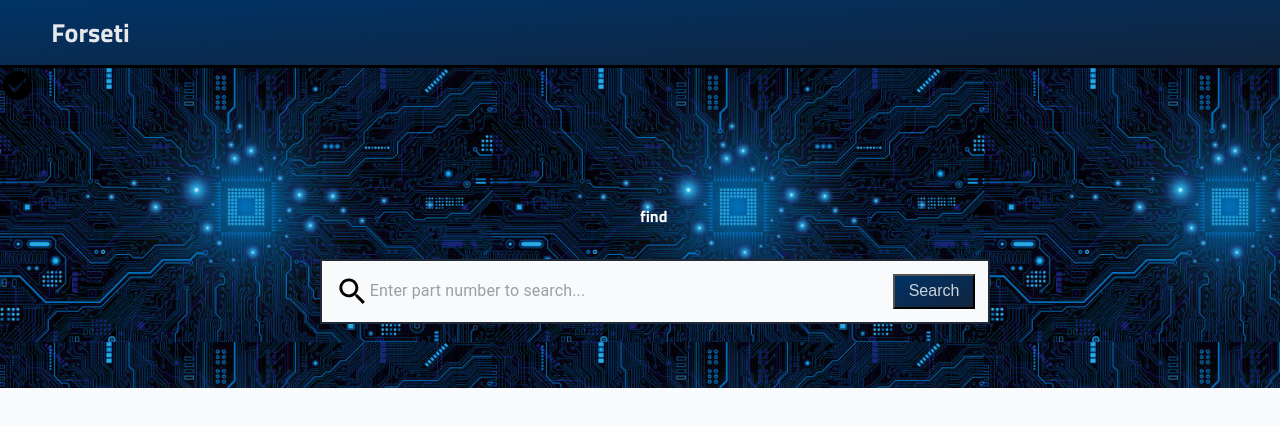
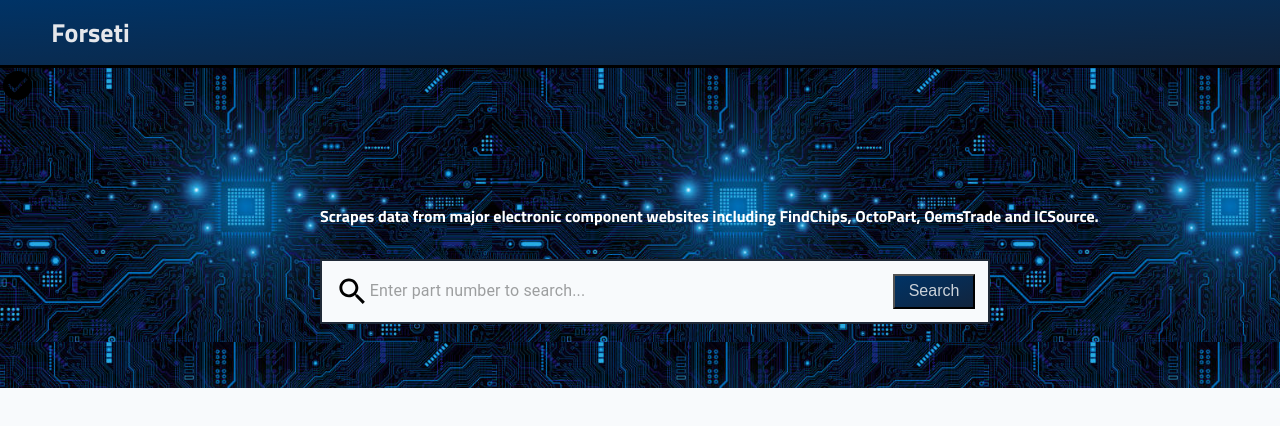
Before and after one commit to kana140/component-scraper, a React (Create React App) app in the folder frontend/: page / in a window 1280 px wide. Shown: the top 426 px of the page. Built offline with nearby package versions, Linux system fonts and the light colour scheme.

Commit message:
add small description to ui

```diff
--- a/frontend/src/App.js
+++ b/frontend/src/App.js
@@ -20,12 +20,14 @@ function App() {
             color: "white",
             position: "absolute",
             bottom: "50%",
-            left: "50%",
+            left: "25%",
             fontWeight: "bold",
+            textAlign: "center",
           }}
         >
           {" "}
-          find
+          Scrapes data from major electronic component websites including
+          FindChips, OctoPart, OemsTrade and ICSource.
         </div>
         <SearchBar
           searchQuery={searchQuery}
```
